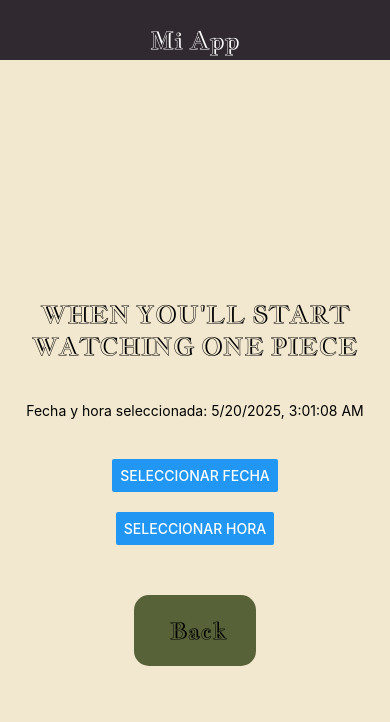
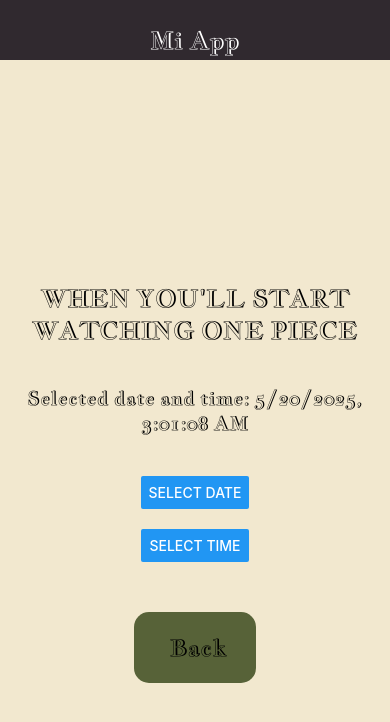
Before and after one commit to JUANBERNAL2/OnePiece_App, a React Native app: screen /DateTimePicker in a window 390 px wide. Shown: the top 722 px of the page. Built offline with nearby package versions, Linux system fonts and the light colour scheme.

Commit message:
App terminada

```diff
--- a/screens/Bounty.js
+++ b/screens/Bounty.js
@@ -11,25 +11,74 @@
 import Layout from "../components/Layout";
 import { useEffect, useState } from "react";
 import { useNavigation } from "@react-navigation/native";
+import AsyncStorage from "@react-native-async-storage/async-storage";
 
 const Bounty = () => {
   const navigation = useNavigation();
 
   const [totalBounty, setTotalBounty] = useState(0);
 
+  //   Guardar el valor de la recompensa total en AsyncStorage
+  const storeBounty = async (value) => {
+    try {
+      await AsyncStorage.setItem("totalBounty", value);
+    } catch (error) {
+      console.error("Error saving bounty:", error);
+    }
+  };
+
+  // Leer el valor de la recompensa total de AsyncStorage
+  const getBounty = async () => {
+    try {
+      const value = await AsyncStorage.getItem("totalBounty");
+      if (value !== null) {
+        setTotalBounty(parseInt(value, 10));
+      }
+    } catch (error) {
+      console.error("Error retrieving bounty:", error);
+    }
+  };
+
+  useEffect(() => {
+    getBounty();
+  }, []);
+
+  // resetear la recompensa total
+  const resetBounty = async () => {
+    try {
+      await AsyncStorage.removeItem("totalBounty");
+      setTotalBounty(0);
+    } catch (error) {
+      console.error("Error resetting bounty:", error);
+    }
+  };
+
+  //  Incrementar la recompensa total
+  const increaseTotalBounty = () => {
+    const newBounty = totalBounty + 1000;
+    setTotalBounty(newBounty);
+    storeBounty(newBounty?.toString());
+  };
+
   return (
     <ScrollView>
       <Layout style={{ flex: 1 }}>
         <View style={styles.container}>
           <Text style={styles.bountyTitle}>WHAT IS YOUR BOUNTY RECORD?</Text>
+          <Button
+            title="Increase Bounty"
+            onPress={increaseTotalBounty}
+            color="#69A481"
+          ></Button>
           <Image
             source={require("../assets/images/cartel2.jpg")}
             style={styles.image}
           />
           <Text style={styles.bountyText}>Total Bounty = {totalBounty}</Text>
+
           <Button
-            title="Increase Bounty"
-            onPress={() => setTotalBounty(totalBounty + 1000)}
+            title="Reset Bounty"
+            onPress={resetBounty}
             color="#69A481"
           ></Button>
           <TouchableOpacity
@@ -59,13 +108,13 @@
     height: 450,
   },
   bountyTitle: {
-    fontSize: 24,
+    fontSize: 27,
     fontFamily: "JacquesFrancoisShadow",
     color: "#FFFF",
     marginBottom: 20,
   },
   bountyText: {
-    fontSize: 20,
+    fontSize: 25,
     fontFamily: "JacquesFrancoisShadow",
     color: "#FFFF",
     marginBottom: 20,
--- a/screens/DateTimePickerScreen.js
+++ b/screens/DateTimePickerScreen.js
@@ -36,15 +36,12 @@
       <Layout>
         <View style={styles.container}>
           <Text style={styles.title}>WHEN YOU'LL START WATCHING ONE PIECE</Text>
-          <Text style={{ marginBottom: 20 }}>
-            Fecha y hora seleccionada: {date.toLocaleString()}
+          <Text style={styles.dateTimeText}>
+            Selected date and time: {date.toLocaleString()}
           </Text>
 
-          <Button
-            title="Seleccionar Fecha"
-            onPress={() => showPicker("date")}
-          />
-          <Button title="Seleccionar Hora" onPress={() => showPicker("time")} />
+          <Button title="Select Date" onPress={() => showPicker("date")} />
+          <Button title="Select time" onPress={() => showPicker("time")} />
 
           {show && (
             <DateTimePicker
@@ -97,4 +94,10 @@
     fontSize: 23,
     fontFamily: "JacquesFrancoisShadow",
   },
+  dateTimeText: {
+    textAlign: "center",
+    fontSize: 19,
+    fontFamily: "JacquesFrancoisShadow",
+    marginBottom: 20,
+  },
 });
```
